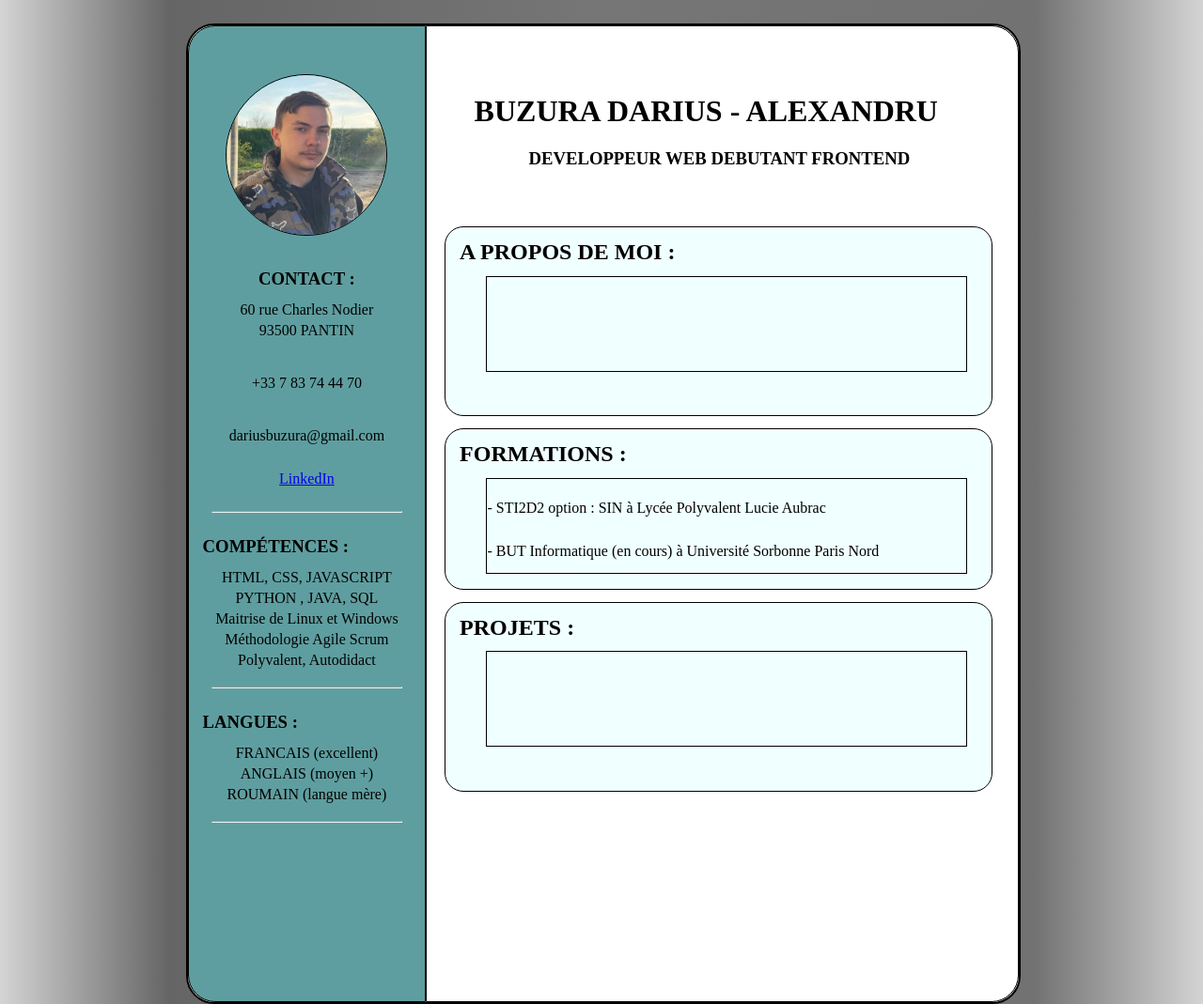
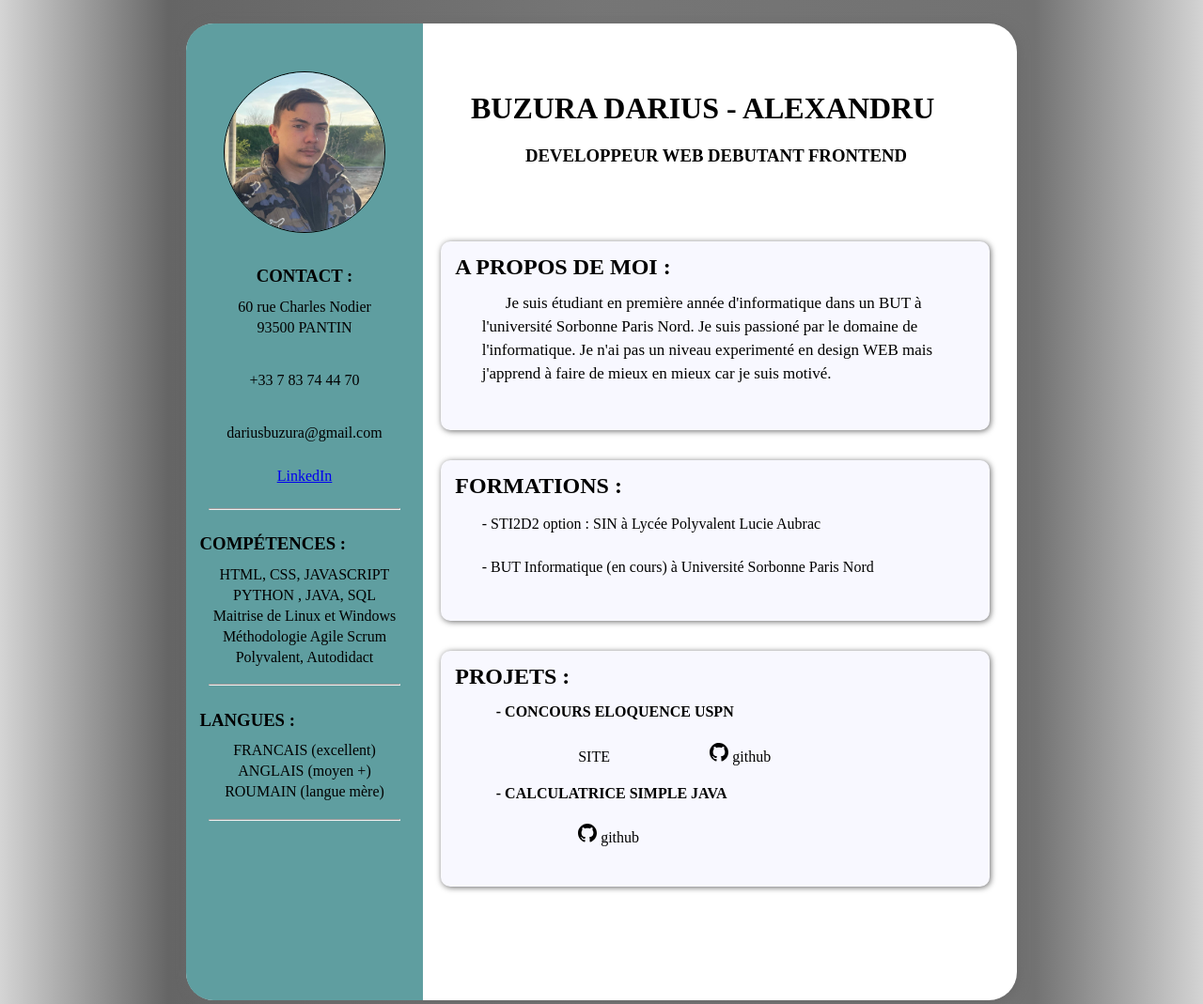
Before and after one commit to DariusAlex03/MonCV, a plain HTML site: page index.html in a window 1280 px wide. Shown: the top 1069 px of the page at 94% size. Drawn offline with Linux system fonts and the light colour scheme.

Commit message:
Add files via upload

```diff
--- a/index.html
+++ b/index.html
@@ -52,7 +52,9 @@
             <div id="apropos" class="align">
                 <h2>A PROPOS DE MOI :</h2>
                 <div class="app">
-
+                    <p>Je suis étudiant en première année d'informatique dans un BUT à l'université Sorbonne Paris Nord. Je suis
+                    passioné par le domaine de l'informatique. Je n'ai pas un niveau experimenté en design WEB mais j'apprend
+                    à faire de mieux en mieux car je suis motivé.</p>
                 </div>
             </div>
 
@@ -64,10 +66,14 @@
                 </div>
             </div>
 
-            <div class="align">
+            <div class="align" id="grdcadre_projets">
                 <h2>PROJETS :</h2>
-                <div class="app">
-
+                <div class="app" id="projets">
+                    <h5>- CONCOURS ELOQUENCE USPN</h5>
+                    <span><a href="https://concourseloquenceuspn.site/">SITE</a></span>
+                    <span><a href="https://github.com/DariusAlex03/SAE_CONCOURS"><svg xmlns="http://www.w3.org/2000/svg" width="20" height="20" viewBox="0 0 24 24"><path d="M12 0c-6.626 0-12 5.373-12 12 0 5.302 3.438 9.8 8.207 11.387.599.111.793-.261.793-.577v-2.234c-3.338.726-4.033-1.416-4.033-1.416-.546-1.387-1.333-1.756-1.333-1.756-1.089-.745.083-.729.083-.729 1.205.084 1.839 1.237 1.839 1.237 1.07 1.834 2.807 1.304 3.492.997.107-.775.418-1.305.762-1.604-2.665-.305-5.467-1.334-5.467-5.931 0-1.311.469-2.381 1.236-3.221-.124-.303-.535-1.524.117-3.176 0 0 1.008-.322 3.301 1.23.957-.266 1.983-.399 3.003-.404 1.02.005 2.047.138 3.006.404 2.291-1.552 3.297-1.23 3.297-1.23.653 1.653.242 2.874.118 3.176.77.84 1.235 1.911 1.235 3.221 0 4.609-2.807 5.624-5.479 5.921.43.372.823 1.102.823 2.222v3.293c0 .319.192.694.801.576 4.765-1.589 8.199-6.086 8.199-11.386 0-6.627-5.373-12-12-12z"/></svg> github</a></span>
+                    <h5>- CALCULATRICE SIMPLE JAVA</h5>
+                    <span><a href="https://github.com/DariusAlex03/Calculatrice"><svg xmlns="http://www.w3.org/2000/svg" width="20" height="20" viewBox="0 0 24 24"><path d="M12 0c-6.626 0-12 5.373-12 12 0 5.302 3.438 9.8 8.207 11.387.599.111.793-.261.793-.577v-2.234c-3.338.726-4.033-1.416-4.033-1.416-.546-1.387-1.333-1.756-1.333-1.756-1.089-.745.083-.729.083-.729 1.205.084 1.839 1.237 1.839 1.237 1.07 1.834 2.807 1.304 3.492.997.107-.775.418-1.305.762-1.604-2.665-.305-5.467-1.334-5.467-5.931 0-1.311.469-2.381 1.236-3.221-.124-.303-.535-1.524.117-3.176 0 0 1.008-.322 3.301 1.23.957-.266 1.983-.399 3.003-.404 1.02.005 2.047.138 3.006.404 2.291-1.552 3.297-1.23 3.297-1.23.653 1.653.242 2.874.118 3.176.77.84 1.235 1.911 1.235 3.221 0 4.609-2.807 5.624-5.479 5.921.43.372.823 1.102.823 2.222v3.293c0 .319.192.694.801.576 4.765-1.589 8.199-6.086 8.199-11.386 0-6.627-5.373-12-12-12z"/></svg> github</a></span>
                 </div>
             </div>
 
--- a/style.css
+++ b/style.css
@@ -1,11 +1,11 @@
 #grand_cadre{
-    border: 2px solid black;
     width: 70%;
     height: 130vh;
     margin : 2% 15% 3% 15%;
     border-radius: 30px;
     background: white;
     display: flex;
+    box-shadow: 2px 2px 12px dimgrey;
 }
 
 body{
@@ -24,7 +24,7 @@ body{
 
 #partie_gauche {
 
-    border: 1px solid black;
+
     width: 30%;
     background-color: cadetblue;
     border-top-left-radius: 29px;
@@ -33,7 +33,7 @@ body{
 }
 
 #partie_droite{
-    border: 1px solid black;
+
     width: 75%;
     margin-left: 0%;
     border-bottom-right-radius: 29px;
@@ -83,17 +83,18 @@ body{
 }
 
 .align{
-    border: 1px solid black;
     height: 200px;
     width: 90%;
-    margin: 2% 5% 0% 3%;
+    margin: 5% 5% 2% 3%;
     padding-left: 15px;
+    padding-top: 1px;
     line-height: 12px;
-    border-radius: 20px;
-    background: azure;
+    border-radius: 10px;
+    background: ghostwhite;
+    box-shadow: 1px 1px 6px dimgrey;
 }
 .app {
-    border: 1px solid black;
+
     height: 100px;
     width: 90%;
     margin: 0% 5%;
@@ -108,8 +109,6 @@ body{
     height: 170px;
 }
 
-
-
 #down{
     border: 1px solid black;
     width: 40%;
@@ -119,3 +118,29 @@ body{
     background-color: darkolivegreen;
     font-size: 20px;
 }
+#projets span{
+    margin-left: 10%;
+}
+#projets a {
+    text-decoration: none;
+    color: black;
+    margin-left: 10%;
+}
+#projets a:hover{
+    color: blue;
+}
+
+#projets h5 {
+    margin-left: 15px;
+    font-size: 16px;
+}
+
+#grdcadre_projets{
+    height: 250px;
+}
+
+#apropos div p{
+    text-indent: 25px;
+    font-size: 17px;
+    line-height: 25px;
+}
```
